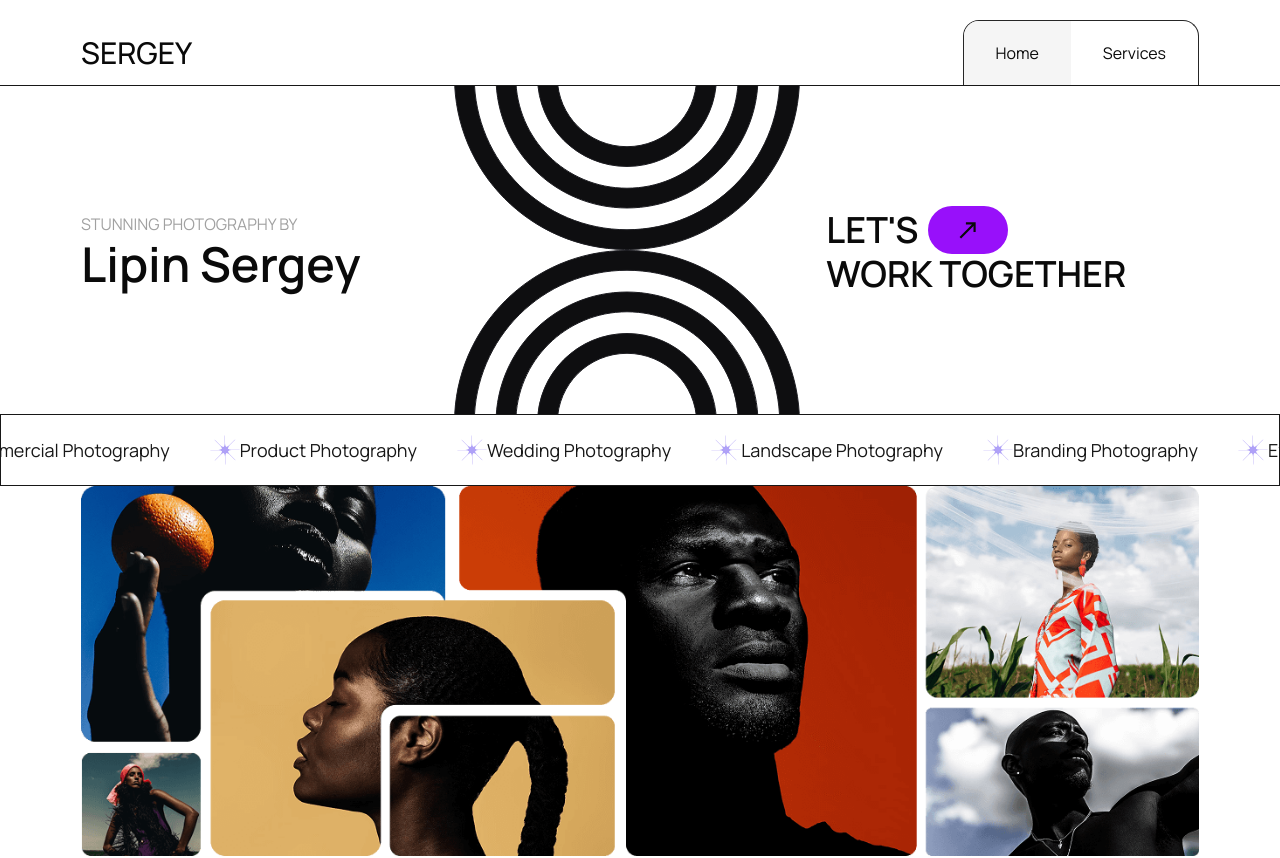
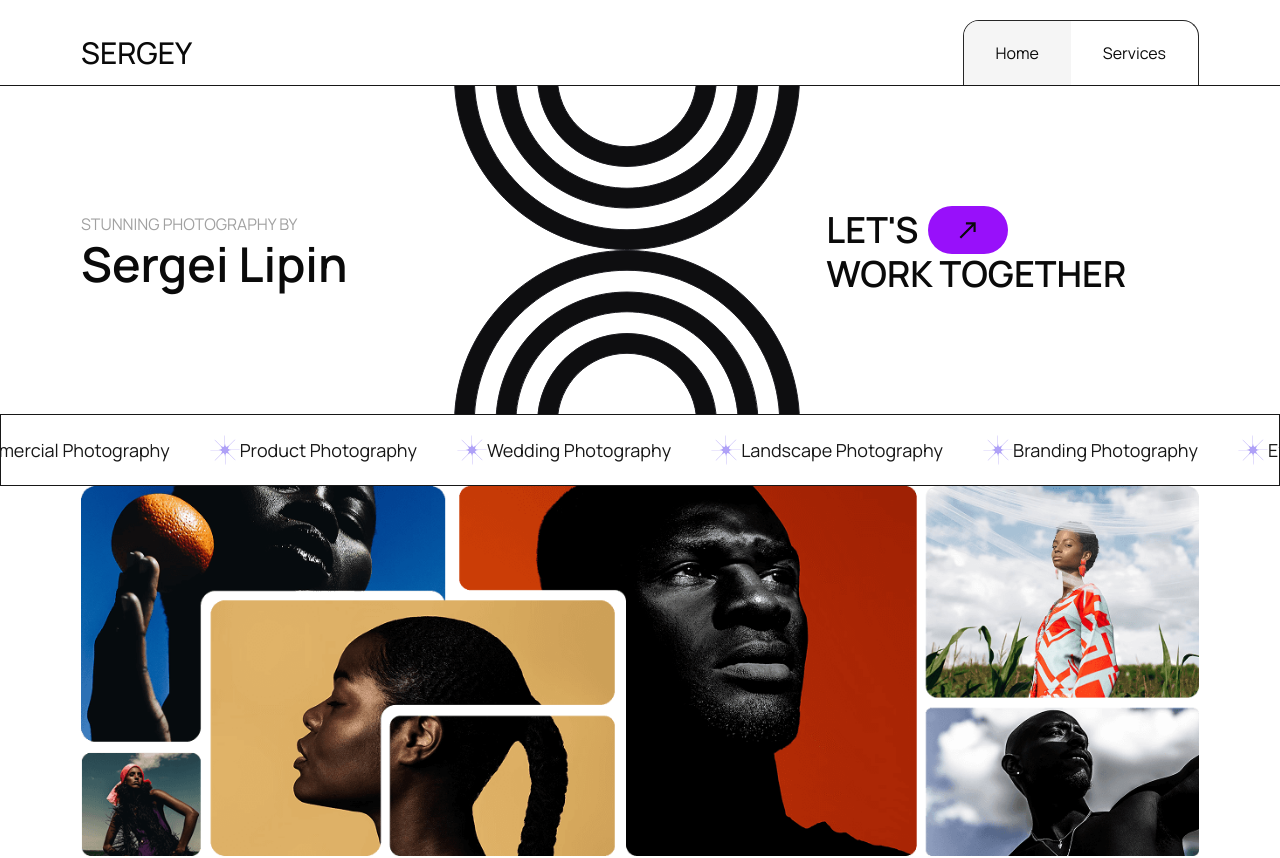
Before and after one commit to DjNekit/photo-test, a Next.js app: page / in a window 1280 px wide. Shown: the top 858 px of the page. Built offline with nearby package versions, Linux system fonts and the light colour scheme.

Commit message:
Фикс имени

```diff
--- a/src/app/contact/sections/TopSec.tsx
+++ b/src/app/contact/sections/TopSec.tsx
@@ -33,7 +33,7 @@ const TopSec = () => {
           <div className="lg:absolute lg:top-[20%] lg:bg-backgroundClr lg:px-5 lg:py-10  lg:max-w-[50%] lg:rounded-br-3xl rounded-tr-3xl">
             <Title subtitle="Contact Me" title="Get in Touch with Me" />
             <motion.p variants={fadeInUp} className="mt-6 lg:mb-[50px]">
-              Step into a world of timeless photography with Lipin Sergey.
+              Step into a world of timeless photography with Sergei Lipin.
               Explore our range of photography services, each crafted to tell
               your unique story through captivating images. Whether it's the
               magic of portraits, the emotion of events, or the allure of
--- a/src/app/home-sections/HeroSec.tsx
+++ b/src/app/home-sections/HeroSec.tsx
@@ -30,7 +30,7 @@ const HeroSec = () => {
               variants={fadeInUp}
               className="text-[40px] sm:text-5xl md;text-6xl font-semibold"
             >
-              Lipin Sergey
+              Sergei Lipin
             </motion.h1>
           </div>
 
--- a/src/app/layout.tsx
+++ b/src/app/layout.tsx
@@ -12,9 +12,9 @@ const manrope = Manrope({
 });
 
 export const metadata: Metadata = {
-  title: "Lipin Sergey | photographer portfolio",
+  title: "Sergei Lipin | photographer portfolio",
   description:
-    "Explore the portfolio of Lipin Sergey a professional photographer.",
+    "Explore the portfolio of Sergei Lipin a professional photographer.",
 };
 
 export default function RootLayout({
```
